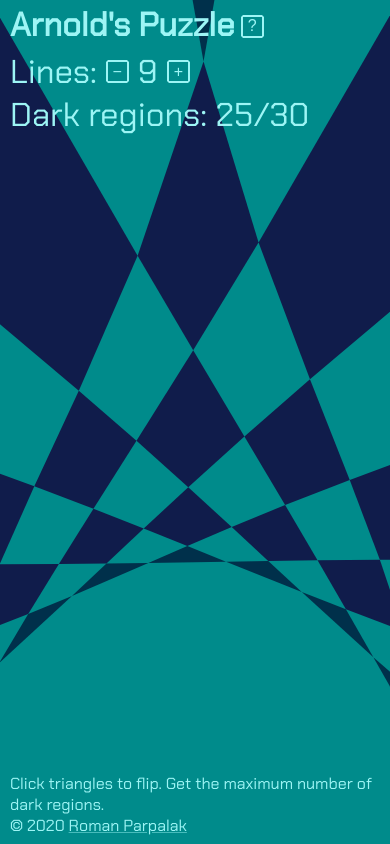
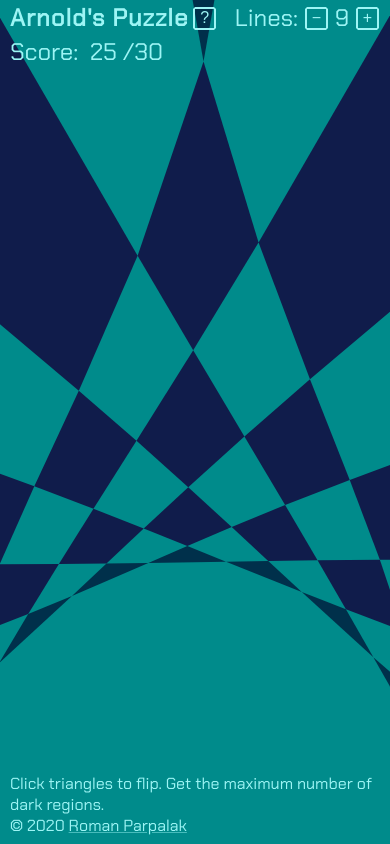
Before and after one commit to parpalak/arnold-puzzle, a website: page src/index.html in a window 390 px wide. Drawn offline with Linux system fonts and the light colour scheme.

Commit message:
Fixed styles.

```diff
--- a/src/index.html
+++ b/src/index.html
@@ -33,7 +33,7 @@
         <span id="line-num"></span>
         <button id="plus">+</button>
     </div>
-    <div class="goal">Dark regions: <span id="score"></span>/<span id="goal"></span></div>
+    <div class="goal">Score: <span id="score" title="Dark regions number"></span>/<span id="goal" title="Upper estimate"></span></div>
 </div>
 <div id="bottom">
     <div id="info">
--- a/src/style.css
+++ b/src/style.css
@@ -72,16 +72,16 @@ button {
     }
     h1 {
         margin: 0;
-        font-size: 33px;
+        font-size: 30px;
         line-height: 1.5;
+        letter-spacing: 1px;
         }
     .lines-control, .goal {
-        font-size: 33px;
+        font-size: 30px;
         pointer-events: auto;
         }
         .lines-control button {
             margin: 0 3px;
-            vertical-align: 6px;
             }
         #score {
             min-width: 39px;
@@ -118,3 +118,17 @@ a {
     width: 100%;
     height: 100%;
 }
+
+@media all and (max-width: 499px) {
+    button {
+        vertical-align: 3px;
+    }
+
+    h1 {
+        font-size: 24px;
+    }
+
+    .lines-control, .goal {
+        font-size: 24px;
+    }
+}
```
